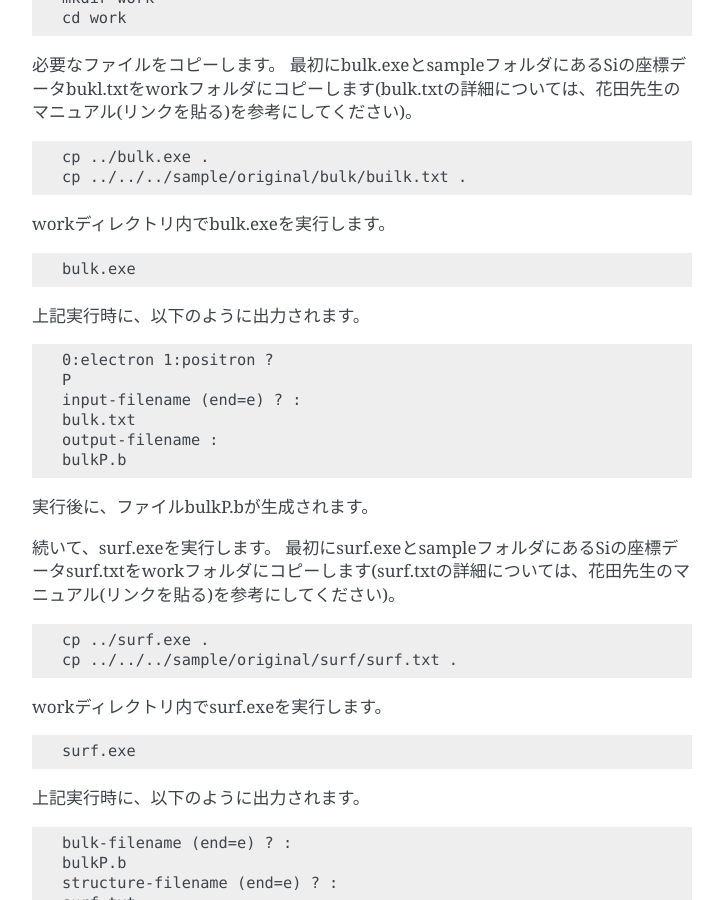
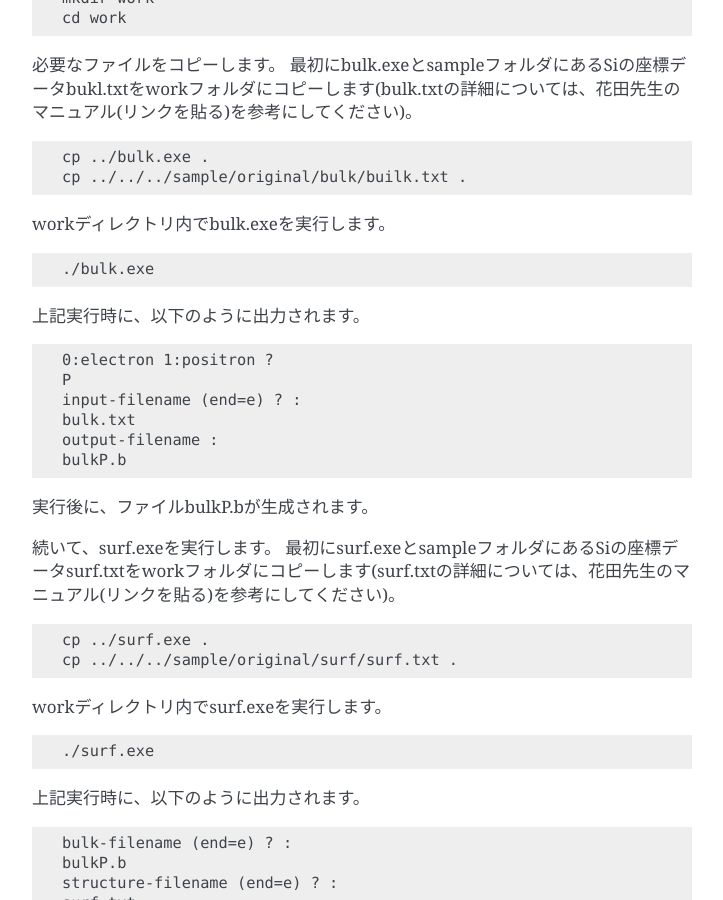
Before and after one commit to issp-center-dev/2DMAT, a Sphinx documentation site: the page built from doc/ja/source/tutorial/direct.rst, in a window 1280 px wide and 900 px high, scrolled down 730 px. Shown: the whole window, without its empty margins (388-1111 px from the left). Built offline with Sphinx 7.4.7, drawn with Linux system fonts in a browser that asks for light colours.

Commit message:
fix path

```diff
--- a/doc/ja/source/tutorial/direct.rst
+++ b/doc/ja/source/tutorial/direct.rst
@@ -41,7 +41,7 @@ workディレクトリ内でbulk.exeを実行します。
 
 .. code-block:: none
 
-   bulk.exe
+   ./bulk.exe
 
 上記実行時に、以下のように出力されます。
 
@@ -69,7 +69,7 @@ workディレクトリ内でsurf.exeを実行します。
 
 .. code-block:: none
 
-   surf.exe
+   ./surf.exe
 
 上記実行時に、以下のように出力されます。
 
```
